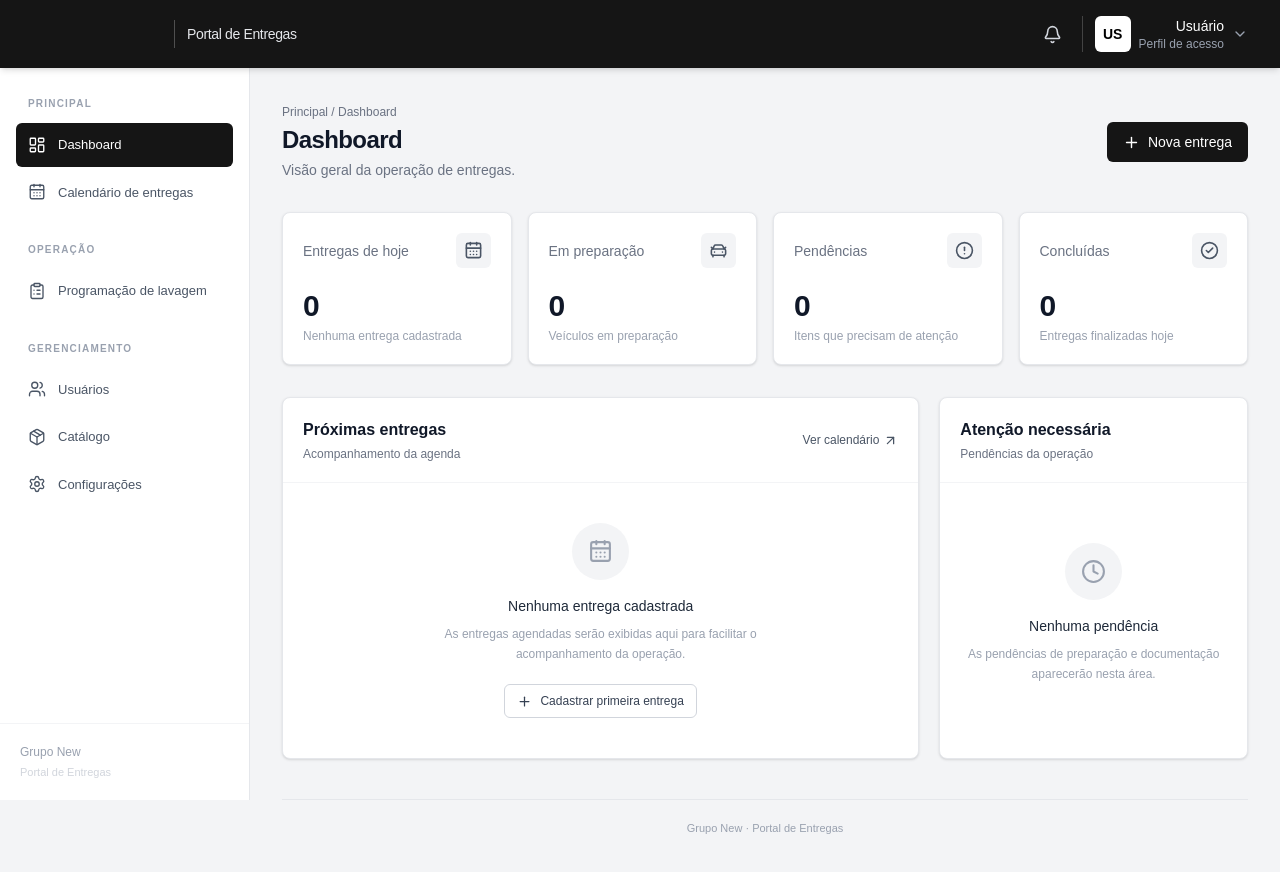
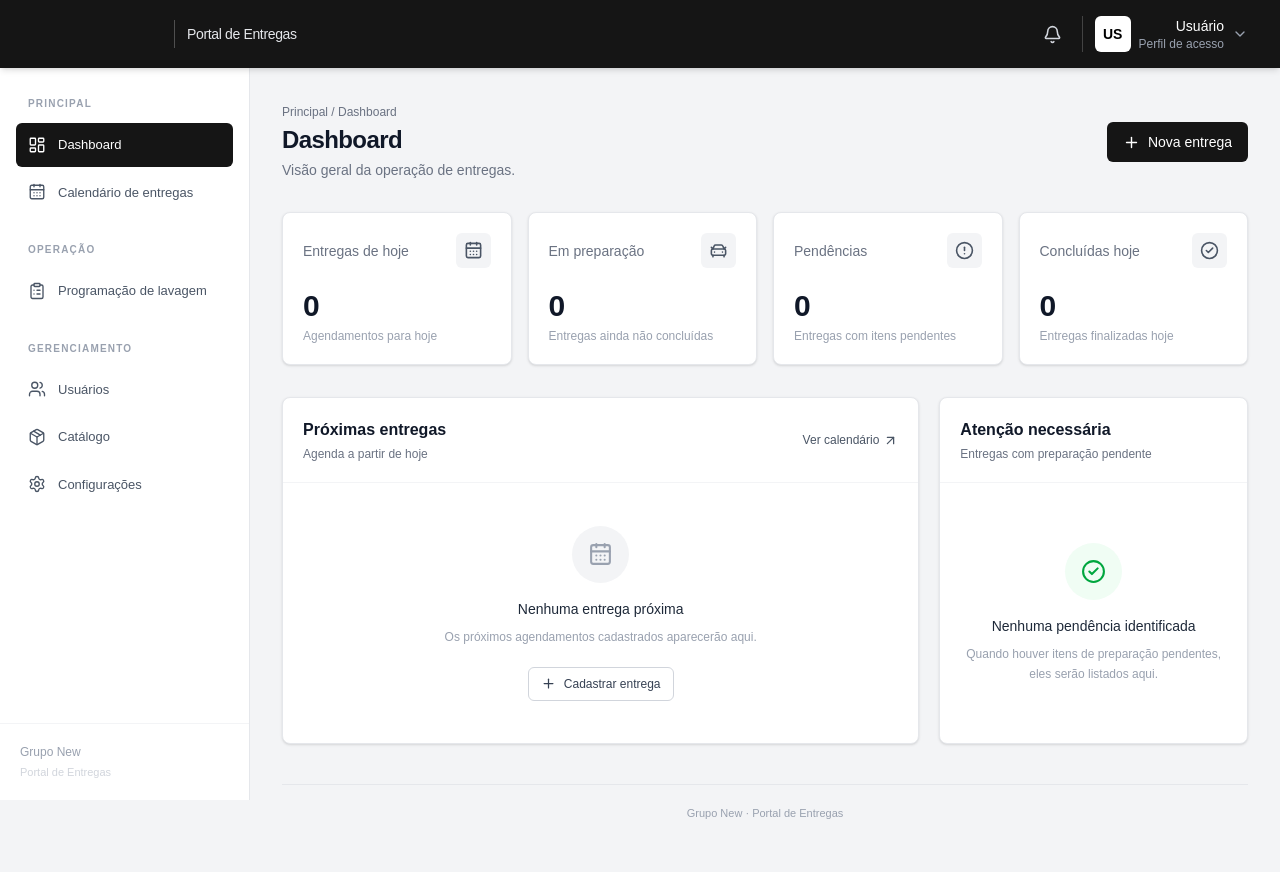
Before and after one commit to caiociribeiro/portal-entregas, a Next.js app in the folder frontend/: page / in a window 1280 px wide. Built offline with nearby package versions, Linux system fonts and the light colour scheme.

Commit message:
feat: improve dashboard and vehicle display

```diff
--- a/frontend/src/app/calendario/page.tsx
+++ b/frontend/src/app/calendario/page.tsx
@@ -568,9 +568,7 @@ export default function CalendarPage() {
 
     if (!model) return 'Modelo não informado';
 
-    return [model.manufacturer, model.name, model.version]
-      .filter(Boolean)
-      .join(' ');
+    return model.name;
   }
 
 
--- a/frontend/src/app/catalogo/page.tsx
+++ b/frontend/src/app/catalogo/page.tsx
@@ -378,17 +378,6 @@ export default function CatalogPage() {
                     Nome
                   </th>
 
-                  {activeCategory === 'vehicles' && (
-                    <>
-                      <th className="px-5 py-4 text-xs font-semibold text-gray-500">
-                        Fabricante
-                      </th>
-                      <th className="px-5 py-4 text-xs font-semibold text-gray-500">
-                        Versão
-                      </th>
-                    </>
-                  )}
-
                   <th className="px-5 py-4 text-xs font-semibold text-gray-500">
                     Descrição
                   </th>
@@ -414,17 +403,6 @@ export default function CatalogPage() {
                         {item.name}
                       </p>
                     </td>
-
-                    {activeCategory === 'vehicles' && (
-                      <>
-                        <td className="px-5 py-4 text-sm text-gray-600">
-                          {item.manufacturer || '—'}
-                        </td>
-                        <td className="px-5 py-4 text-sm text-gray-600">
-                          {item.version || '—'}
-                        </td>
-                      </>
-                    )}
 
                     <td className="max-w-[250px] px-5 py-4 text-sm text-gray-500">
                       <span className="line-clamp-2">
--- a/frontend/src/app/page.tsx
+++ b/frontend/src/app/page.tsx
@@ -1,3 +1,7 @@
+'use client';
+
+import { useEffect, useMemo, useState } from 'react';
+import Link from 'next/link';
 import {
   CalendarDays,
   CarFront,
@@ -8,34 +12,218 @@ import {
   ArrowUpRight,
 } from 'lucide-react';
 
+type DeliveryStatus =
+  | 'PRE_AGENDAMENTO'
+  | 'CONFIRMADO'
+  | 'ENTREGUE'
+  | 'CANCELADO';
+
+interface CatalogItem {
+  id: string;
+  category: 'vehicles' | 'accessories' | 'services';
+  name: string;
+  manufacturer?: string;
+  version?: string;
+  active: boolean;
+}
+
+interface User {
+  id: string;
+  name: string;
+}
+
+interface DeliveryItem {
+  id: string;
+  name: string;
+  category: 'accessories' | 'services' | 'custom';
+  courtesy: boolean;
+  applied: boolean;
+}
+
+interface Appointment {
+  id: string;
+  date: string;
+  time: string;
+  customer: string;
+  modelId: string;
+  year: string;
+  color: string;
+  chassis: string;
+  orderNumber: string;
+  status: DeliveryStatus;
+  plated: boolean;
+  washed: boolean;
+  reviewed: boolean;
+  passStatus: string;
+  salesConsultantId: string;
+  responsibleId: string;
+  items: DeliveryItem[];
+}
+
+const APPOINTMENTS_KEY = 'portal-entregas-appointments';
+const CATALOG_KEY = 'portal-entregas-catalog';
+const USERS_KEY = 'portal-entregas-users';
+
+function localDateString(date: Date) {
+  const year = date.getFullYear();
+  const month = String(date.getMonth() + 1).padStart(2, '0');
+  const day = String(date.getDate()).padStart(2, '0');
+  return `${year}-${month}-${day}`;
+}
+
+function formatDate(value: string) {
+  if (!value) return 'Data não informada';
+  const [year, month, day] = value.split('-').map(Number);
+  return new Date(year, month - 1, day).toLocaleDateString('pt-BR', {
+    day: '2-digit',
+    month: '2-digit',
+    year: 'numeric',
+  });
+}
+
+function statusLabel(status: DeliveryStatus) {
+  const labels: Record<DeliveryStatus, string> = {
+    PRE_AGENDAMENTO: 'Pré-agendamento',
+    CONFIRMADO: 'Confirmado',
+    ENTREGUE: 'Entregue',
+    CANCELADO: 'Cancelado',
+  };
+  return labels[status] ?? status;
+}
+
+function statusClass(status: DeliveryStatus) {
+  const classes: Record<DeliveryStatus, string> = {
+    PRE_AGENDAMENTO: 'border-amber-200 bg-amber-50 text-amber-800',
+    CONFIRMADO: 'border-blue-200 bg-blue-50 text-blue-800',
+    ENTREGUE: 'border-green-200 bg-green-50 text-green-800',
+    CANCELADO: 'border-red-200 bg-red-50 text-red-800',
+  };
+  return classes[status] ?? 'border-gray-200 bg-gray-50 text-gray-700';
+}
+
+function getPendingLabels(appointment: Appointment) {
+  const pending: string[] = [];
+  if (appointment.passStatus !== 'OK' && appointment.passStatus !== 'APROVADO') {
+    pending.push('Passe');
+  }
+  if (!appointment.plated) pending.push('Emplacamento');
+  if (!appointment.washed) pending.push('Lavagem');
+  if (!appointment.reviewed) pending.push('Revisão');
+  if ((appointment.items ?? []).some((item) => !item.applied)) {
+    pending.push('Acessórios/serviços');
+  }
+  return pending;
+}
+
+export default function Dashboard() {
+  const [appointments, setAppointments] = useState<Appointment[]>([]);
+  const [catalog, setCatalog] = useState<CatalogItem[]>([]);
+  const [users, setUsers] = useState<User[]>([]);
+  const [loaded, setLoaded] = useState(false);
+
+  useEffect(() => {
+    try {
+      const savedAppointments = localStorage.getItem(APPOINTMENTS_KEY);
+      const savedCatalog = localStorage.getItem(CATALOG_KEY);
+      const savedUsers = localStorage.getItem(USERS_KEY);
+
+      if (savedAppointments) {
+        const parsed = JSON.parse(savedAppointments) as Appointment[];
+        setAppointments(parsed.map((item) => ({ ...item, items: item.items ?? [] })));
+      }
+      if (savedCatalog) setCatalog(JSON.parse(savedCatalog) as CatalogItem[]);
+      if (savedUsers) setUsers(JSON.parse(savedUsers) as User[]);
+    } catch (error) {
+      console.error('Não foi possível carregar os dados do dashboard.', error);
+    } finally {
+      setLoaded(true);
+    }
+  }, []);
+
+  const today = localDateString(new Date());
+
+  const todayAppointments = useMemo(
+    () => appointments.filter((item) => item.date === today && item.status !== 'CANCELADO'),
+    [appointments, today],
+  );
+
+  const activeAppointments = useMemo(
+    () => appointments.filter(
+      (item) => item.status !== 'ENTREGUE' && item.status !== 'CANCELADO',
+    ),
+    [appointments],
+  );
+
+  const pendingAppointments = useMemo(
+    () => activeAppointments
+      .map((appointment) => ({
+        appointment,
+        pending: getPendingLabels(appointment),
+      }))
+      .filter((item) => item.pending.length > 0)
+      .sort((a, b) =>
+        `${a.appointment.date} ${a.appointment.time}`.localeCompare(
+          `${b.appointment.date} ${b.appointment.time}`,
+        ),
+      ),
+    [activeAppointments],
+  );
+
+  const upcomingAppointments = useMemo(
+    () => appointments
+      .filter((item) => item.status !== 'CANCELADO' && item.status !== 'ENTREGUE' && item.date >= today)
+      .sort((a, b) =>
+        `${a.date} ${a.time}`.localeCompare(`${b.date} ${b.time}`),
+      )
+      .slice(0, 6),
+    [appointments, today],
+  );
+
+  function modelName(modelId: string) {
+    return catalog.find((item) => item.id === modelId)?.name ?? 'Modelo não informado';
+  }
+
+  function userName(userId: string) {
+    return users.find((user) => user.id === userId)?.name ?? 'Não informado';
+  }
+
   const indicators = [
     {
       title: 'Entregas de hoje',
-    value: '0',
-    description: 'Nenhuma entrega cadastrada',
+      value: todayAppointments.length,
+      description: 'Agendamentos para hoje',
       icon: CalendarDays,
     },
     {
       title: 'Em preparação',
-    value: '0',
-    description: 'Veículos em preparação',
+      value: activeAppointments.length,
+      description: 'Entregas ainda não concluídas',
       icon: CarFront,
     },
     {
       title: 'Pendências',
-    value: '0',
-    description: 'Itens que precisam de atenção',
+      value: pendingAppointments.length,
+      description: 'Entregas com itens pendentes',
       icon: AlertCircle,
     },
     {
-    title: 'Concluídas',
-    value: '0',
+      title: 'Concluídas hoje',
+      value: appointments.filter(
+        (item) => item.date === today && item.status === 'ENTREGUE',
+      ).length,
       description: 'Entregas finalizadas hoje',
       icon: CheckCircle2,
     },
   ];
 
-export default function Dashboard() {
+  if (!loaded) {
+    return (
+      <div className="flex min-h-[400px] items-center justify-center text-sm text-gray-500">
+        Carregando dashboard...
+      </div>
+    );
+  }
+
   return (
     <div className="mx-auto max-w-[1600px] px-5 py-7 lg:px-8 lg:py-9">
       <div className="mb-8 flex flex-col justify-between gap-4 sm:flex-row sm:items-center">
@@ -49,16 +237,18 @@ export default function Dashboard() {
           </p>
         </div>
 
-        <button className="flex items-center justify-center gap-2 rounded-md bg-[#151515] px-4 py-2.5 text-sm font-medium text-white transition hover:bg-gray-800">
+        <Link
+          href="/calendario"
+          className="flex items-center justify-center gap-2 rounded-md bg-[#151515] px-4 py-2.5 text-sm font-medium text-white transition hover:bg-gray-800"
+        >
           <Plus size={17} />
           Nova entrega
-        </button>
+        </Link>
       </div>
 
       <section className="mb-8 grid grid-cols-1 gap-4 sm:grid-cols-2 xl:grid-cols-4">
         {indicators.map((indicator) => {
           const Icon = indicator.icon;
-
           return (
             <div
               key={indicator.title}
@@ -70,13 +260,8 @@ export default function Dashboard() {
                   <Icon size={19} />
                 </div>
               </div>
-
-              <p className="text-3xl font-semibold text-gray-900">
-                {indicator.value}
-              </p>
-              <p className="mt-1 text-xs text-gray-400">
-                {indicator.description}
-              </p>
+              <p className="text-3xl font-semibold text-gray-900">{indicator.value}</p>
+              <p className="mt-1 text-xs text-gray-400">{indicator.description}</p>
             </div>
           );
         })}
@@ -87,58 +272,107 @@ export default function Dashboard() {
           <div className="flex items-center justify-between border-b border-gray-100 px-5 py-5">
             <div>
               <h2 className="font-semibold text-gray-900">Próximas entregas</h2>
-              <p className="mt-1 text-xs text-gray-500">
-                Acompanhamento da agenda
-              </p>
+              <p className="mt-1 text-xs text-gray-500">Agenda a partir de hoje</p>
             </div>
-
-            <a
+            <Link
               href="/calendario"
               className="flex items-center gap-1 text-xs font-medium text-gray-600 hover:text-black"
             >
-              Ver calendário
-              <ArrowUpRight size={15} />
-            </a>
+              Ver calendário <ArrowUpRight size={15} />
+            </Link>
           </div>
 
+          {upcomingAppointments.length === 0 ? (
             <div className="flex min-h-[260px] flex-col items-center justify-center px-5 py-10 text-center">
               <div className="mb-4 rounded-full bg-gray-100 p-4">
                 <CalendarDays size={25} className="text-gray-400" />
               </div>
-
-            <h3 className="text-sm font-medium text-gray-800">
-              Nenhuma entrega cadastrada
-            </h3>
+              <h3 className="text-sm font-medium text-gray-800">Nenhuma entrega próxima</h3>
               <p className="mt-2 max-w-sm text-xs leading-5 text-gray-400">
-              As entregas agendadas serão exibidas aqui para facilitar o
-              acompanhamento da operação.
+                Os próximos agendamentos cadastrados aparecerão aqui.
               </p>
-
-            <button className="mt-5 flex items-center gap-2 rounded-md border border-gray-300 px-3 py-2 text-xs font-medium text-gray-700 hover:bg-gray-50">
-              <Plus size={15} />
-              Cadastrar primeira entrega
-            </button>
+              <Link
+                href="/calendario"
+                className="mt-5 flex items-center gap-2 rounded-md border border-gray-300 px-3 py-2 text-xs font-medium text-gray-700 hover:bg-gray-50"
+              >
+                <Plus size={15} /> Cadastrar entrega
+              </Link>
             </div>
+          ) : (
+            <div className="divide-y divide-gray-100">
+              {upcomingAppointments.map((appointment) => (
+                <Link
+                  href="/calendario"
+                  key={appointment.id}
+                  className="flex flex-col gap-3 px-5 py-4 transition hover:bg-gray-50 sm:flex-row sm:items-center sm:justify-between"
+                >
+                  <div className="min-w-0">
+                    <div className="mb-1 flex flex-wrap items-center gap-2">
+                      <span className="text-sm font-semibold text-gray-900">
+                        {appointment.customer}
+                      </span>
+                      <span className={`rounded-full border px-2 py-0.5 text-[10px] font-medium ${statusClass(appointment.status)}`}>
+                        {statusLabel(appointment.status)}
+                      </span>
+                    </div>
+                    <p className="text-xs text-gray-500">
+                      {modelName(appointment.modelId)} · {appointment.color || 'Cor não informada'}
+                    </p>
+                    <p className="mt-1 text-xs text-gray-400">
+                      Consultor: {userName(appointment.salesConsultantId)}
+                    </p>
+                  </div>
+                  <div className="flex shrink-0 items-center gap-2 text-xs text-gray-600">
+                    <CalendarDays size={14} />
+                    {formatDate(appointment.date)}
+                    <Clock size={14} className="ml-2" />
+                    {appointment.time}
+                  </div>
+                </Link>
+              ))}
+            </div>
+          )}
         </div>
 
         <div className="rounded-lg border border-gray-200 bg-white shadow-sm">
           <div className="border-b border-gray-100 px-5 py-5">
             <h2 className="font-semibold text-gray-900">Atenção necessária</h2>
-            <p className="mt-1 text-xs text-gray-500">Pendências da operação</p>
+            <p className="mt-1 text-xs text-gray-500">Entregas com preparação pendente</p>
           </div>
 
+          {pendingAppointments.length === 0 ? (
             <div className="flex min-h-[260px] flex-col items-center justify-center px-5 py-10 text-center">
-            <div className="mb-4 rounded-full bg-gray-100 p-4">
-              <Clock size={25} className="text-gray-400" />
+              <div className="mb-4 rounded-full bg-green-50 p-4">
+                <CheckCircle2 size={25} className="text-green-600" />
               </div>
-
-            <h3 className="text-sm font-medium text-gray-800">
-              Nenhuma pendência
-            </h3>
+              <h3 className="text-sm font-medium text-gray-800">Nenhuma pendência identificada</h3>
               <p className="mt-2 text-xs leading-5 text-gray-400">
-              As pendências de preparação e documentação aparecerão nesta área.
+                Quando houver itens de preparação pendentes, eles serão listados aqui.
               </p>
             </div>
+          ) : (
+            <div className="divide-y divide-gray-100">
+              {pendingAppointments.slice(0, 6).map(({ appointment, pending }) => (
+                <Link
+                  href="/calendario"
+                  key={appointment.id}
+                  className="block px-5 py-4 transition hover:bg-gray-50"
+                >
+                  <p className="text-sm font-medium text-gray-900">{appointment.customer}</p>
+                  <p className="mt-1 text-xs text-gray-500">
+                    {modelName(appointment.modelId)} · {formatDate(appointment.date)} às {appointment.time}
+                  </p>
+                  <div className="mt-2 flex flex-wrap gap-1.5">
+                    {pending.map((label) => (
+                      <span key={label} className="rounded bg-amber-50 px-2 py-1 text-[10px] font-medium text-amber-800">
+                        {label}
+                      </span>
+                    ))}
+                  </div>
+                </Link>
+              ))}
+            </div>
+          )}
         </div>
       </section>
 
```
Lines whose indentation alone changed are shown as unchanged.
